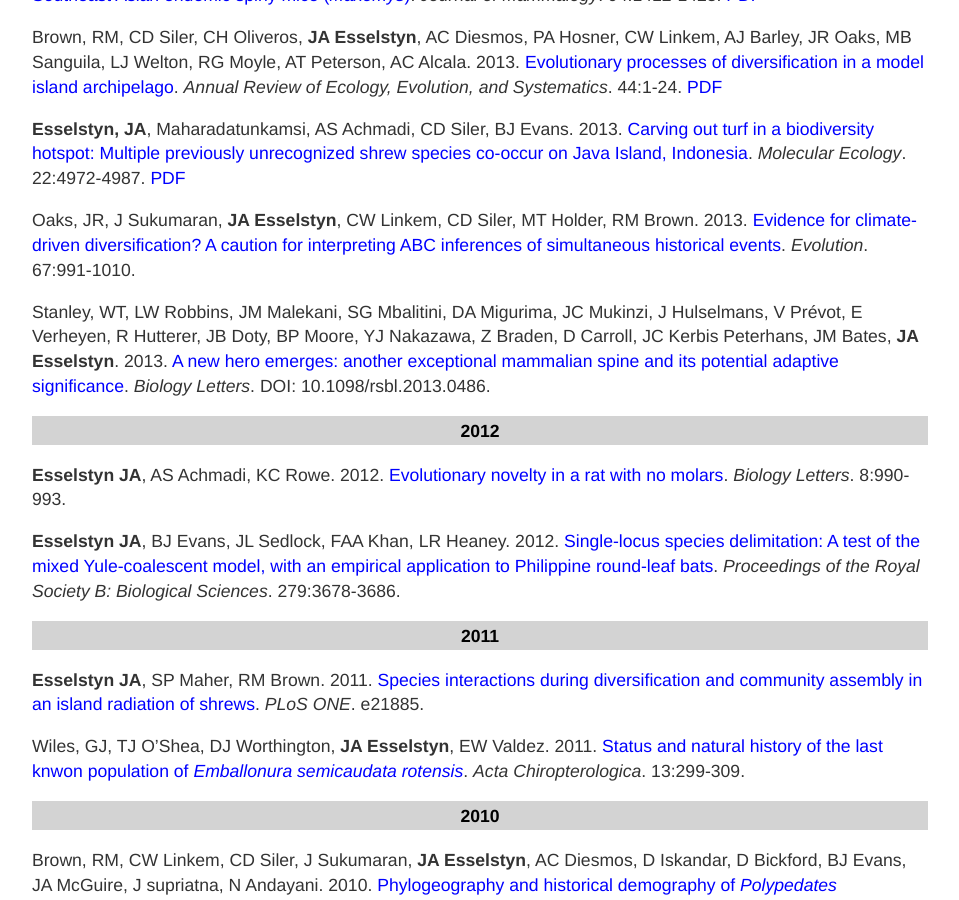
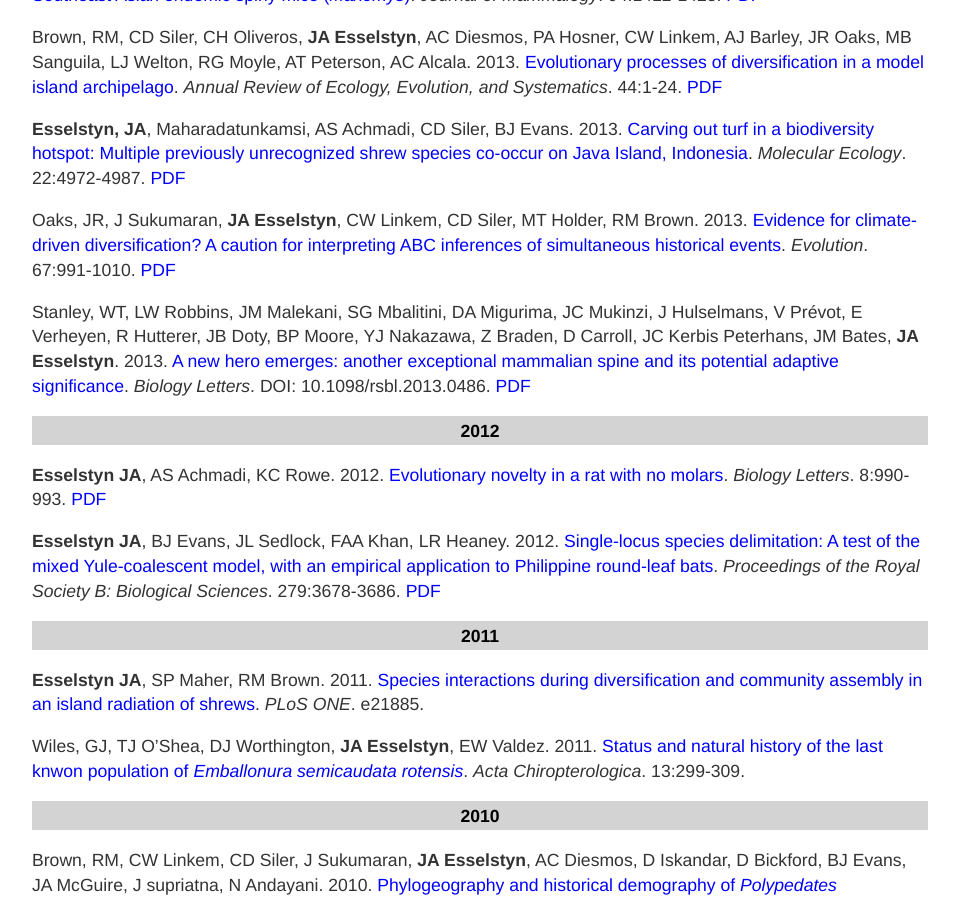
Before and after one commit to esselstyn/esselstyn.github.io, a Jekyll site: the page built from publications.md, in a window 1280 px wide and 900 px high, scrolled down 2489 px. Shown: the whole window, without its empty margins (160-1119 px from the left). Built offline with Jekyll 4.4.1, drawn with Linux system fonts in a browser that asks for light colours.

Commit message:
Update publications.md

```diff
--- a/publications.md
+++ b/publications.md
@@ -66,14 +66,14 @@ Brown, RM, CD Siler, CH Oliveros, **JA Esselstyn**, AC Diesmos, PA Hosner, CW Li
 
 **Esselstyn, JA**, Maharadatunkamsi, AS Achmadi, CD Siler, BJ Evans. 2013. [Carving out turf in a biodiversity hotspot: Multiple previously unrecognized shrew species co-occur on Java Island, Indonesia](https://dx.doi.org/10.1111/mec12450). *Molecular Ecology*. 22:4972-4987. [PDF](publications/2013/Esselstyn-2013.pdf)
 
-Oaks, JR, J Sukumaran, **JA Esselstyn**, CW Linkem, CD Siler, MT Holder, RM Brown. 2013. [Evidence for climate-driven diversification? A caution for interpreting ABC inferences of simultaneous historical events](https://dx.doi.org/10.1111/j.1558-5646.2012.01840.x). *Evolution*. 67:991-1010.
+Oaks, JR, J Sukumaran, **JA Esselstyn**, CW Linkem, CD Siler, MT Holder, RM Brown. 2013. [Evidence for climate-driven diversification? A caution for interpreting ABC inferences of simultaneous historical events](https://dx.doi.org/10.1111/j.1558-5646.2012.01840.x). *Evolution*. 67:991-1010. [PDF](publications/2013/Oaks-2013.pdf)
 
-Stanley, WT, LW Robbins, JM Malekani, SG Mbalitini, DA Migurima, JC Mukinzi, J Hulselmans, V Prévot, E Verheyen, R Hutterer, JB Doty, BP Moore, YJ Nakazawa, Z Braden, D Carroll, JC Kerbis Peterhans, JM Bates, **JA Esselstyn**. 2013. [A new hero emerges: another exceptional mammalian spine and its potential adaptive significance](https://dx.doi.org/10.1098/rsbl.2013.0486). *Biology Letters*. DOI: 10.1098/rsbl.2013.0486.
+Stanley, WT, LW Robbins, JM Malekani, SG Mbalitini, DA Migurima, JC Mukinzi, J Hulselmans, V Prévot, E Verheyen, R Hutterer, JB Doty, BP Moore, YJ Nakazawa, Z Braden, D Carroll, JC Kerbis Peterhans, JM Bates, **JA Esselstyn**. 2013. [A new hero emerges: another exceptional mammalian spine and its potential adaptive significance](https://dx.doi.org/10.1098/rsbl.2013.0486). *Biology Letters*. DOI: 10.1098/rsbl.2013.0486. [PDF](publications/2013/Stanley-2013.pdf)
 
 ### 2012
-**Esselstyn JA**, AS Achmadi, KC Rowe. 2012. [Evolutionary novelty in a rat with no molars](https://dx.doi.org/10.1098.rsbl.2012.0574). *Biology Letters*. 8:990-993.
+**Esselstyn JA**, AS Achmadi, KC Rowe. 2012. [Evolutionary novelty in a rat with no molars](https://dx.doi.org/10.1098.rsbl.2012.0574). *Biology Letters*. 8:990-993. [PDF](publications/2012/Esselstyn-2012b.pdf)
 
-**Esselstyn JA**, BJ Evans, JL Sedlock, FAA Khan, LR Heaney. 2012. [Single-locus species delimitation: A test of the mixed Yule-coalescent model, with an empirical application to Philippine round-leaf bats](https://dx.doi.org/10.1098/rspb.2012.0705). *Proceedings of the Royal Society B: Biological Sciences*. 279:3678-3686.
+**Esselstyn JA**, BJ Evans, JL Sedlock, FAA Khan, LR Heaney. 2012. [Single-locus species delimitation: A test of the mixed Yule-coalescent model, with an empirical application to Philippine round-leaf bats](https://dx.doi.org/10.1098/rspb.2012.0705). *Proceedings of the Royal Society B: Biological Sciences*. 279:3678-3686. [PDF](publications/2012/Esselstyn-2012a.pdf)
 
 ### 2011
 **Esselstyn JA**, SP Maher, RM Brown. 2011. [Species interactions during diversification and community assembly in an island radiation of shrews](https://dx.doi.org/10.1371/journal.pone.0021885). *PLoS ONE*. e21885.
```
